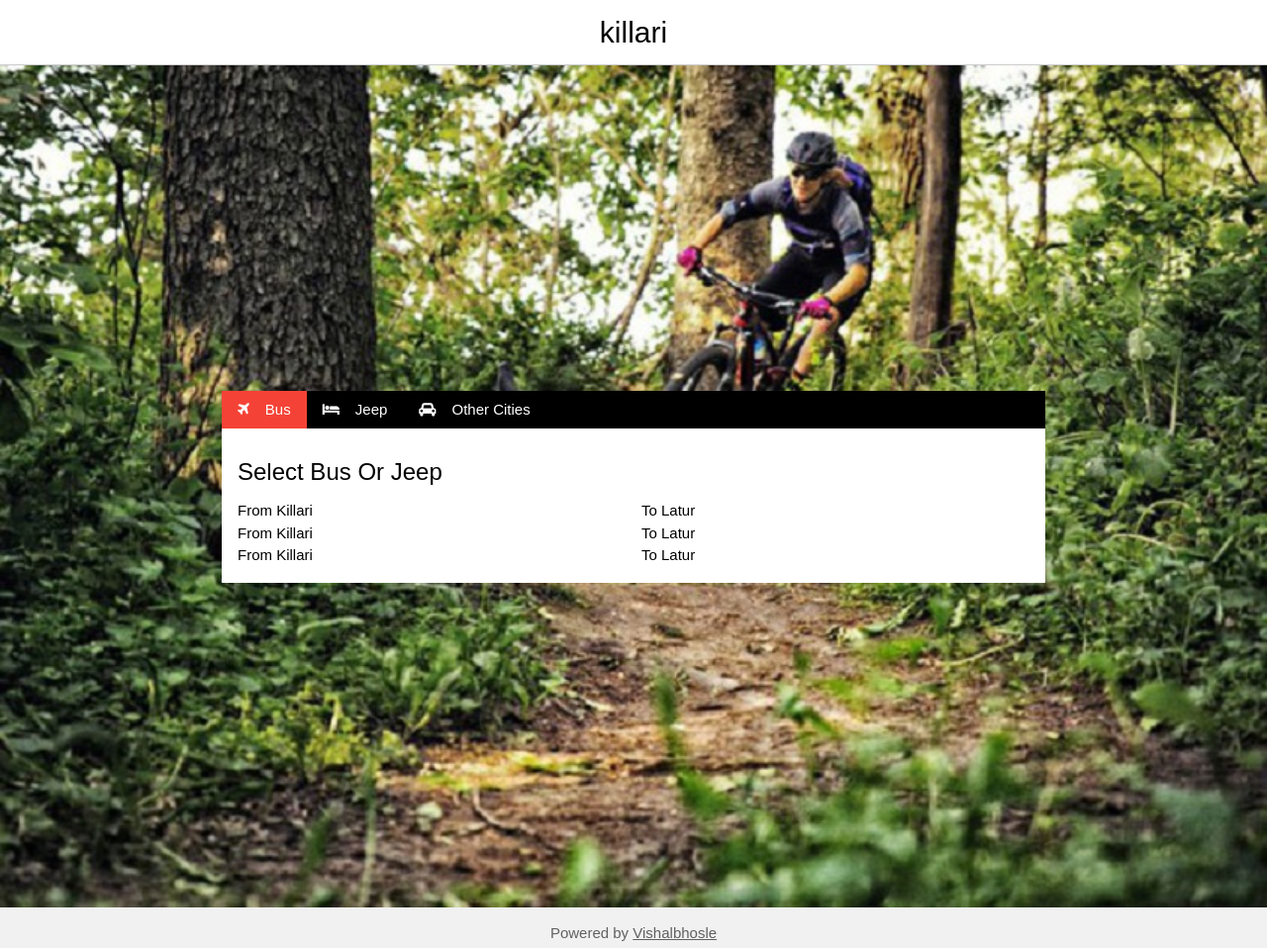
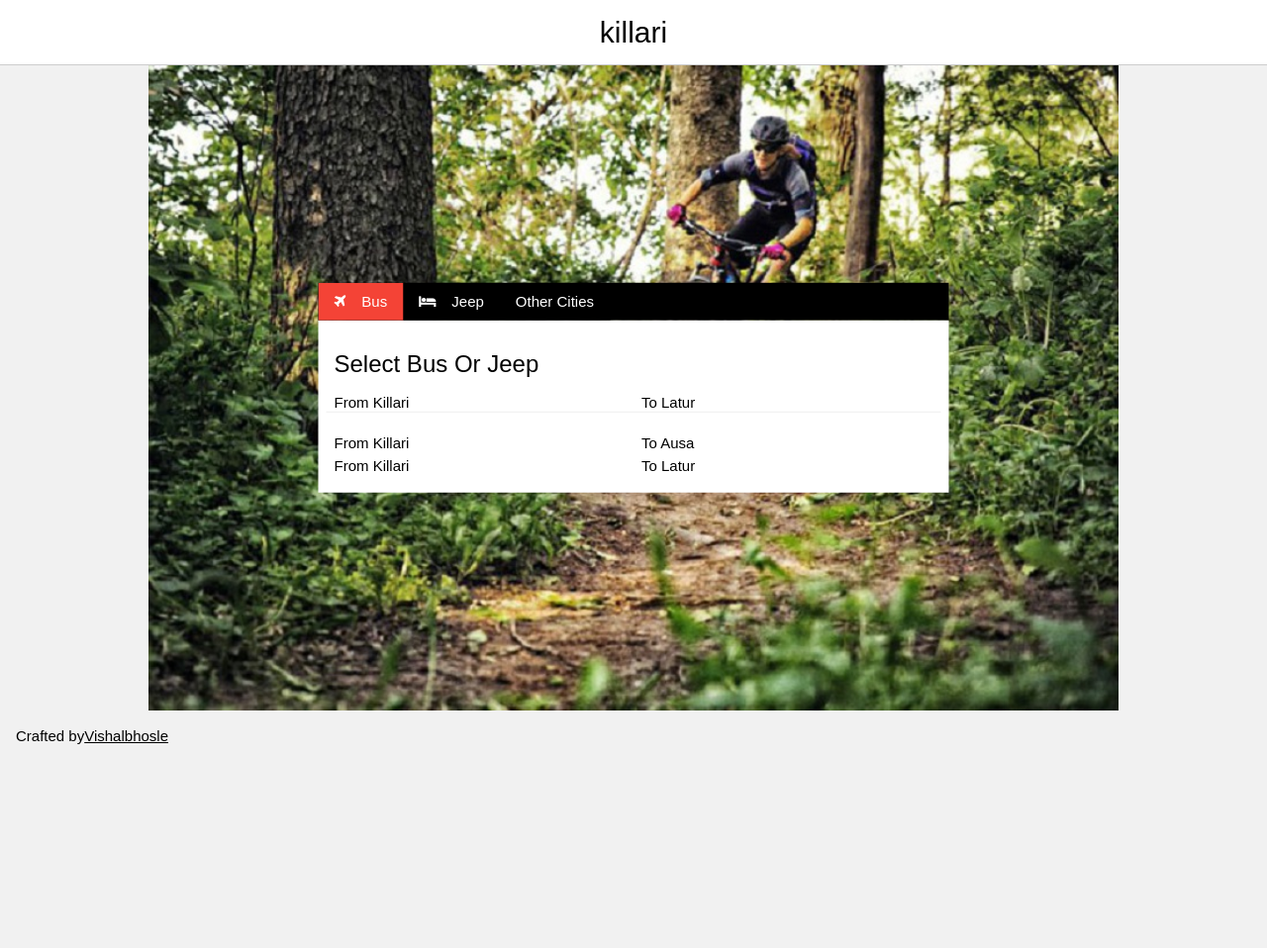
Before and after one commit to VishalBhosale55/VishalBhosale55.github.io, a plain HTML site: page index.html in a window 1280 px wide. Shown: the whole page at 99% size. After the commit the page ends 800 px from the top, so only its background shows below. Drawn offline with Linux system fonts and the light colour scheme; a web font is replaced by a local one.

Commit message:
Update index.html

```diff
--- a/index.html
+++ b/index.html
@@ -18,13 +18,13 @@ body,h1,h2,h3,h4,h5,h6 {font-family: "Raleway", Arial, Helvetica, sans-serif}
 </div>
 
 <!-- Header -->
-<header class="w3-display-container w3-content w3-hide-small" style="max-width:1500px">
+<header class="w3-display-container w3-content w3-hide-small" style="max-width:1500px,max-height:1800px">
   <img class="w3-image" src="images/trek.jpg" alt="London" width="1500" height="700">
   <div class="w3-display-middle" style="width:65%">
     <div class="w3-bar w3-black">
       <button class="w3-bar-item w3-button tablink" onclick="openLink(event, 'Flight');"><i class="fa fa-plane w3-margin-right"></i>Bus</button>
       <button class="w3-bar-item w3-button tablink" onclick="openLink(event, 'Hotel');"><i class="fa fa-bed w3-margin-right"></i>Jeep</button>
-     <button class="w3-bar-item w3-button tablink" onclick="openLink(event, 'Car');"><i class="fa fa-car w3-margin-right"></i>Other Cities</button>
+     <button class="w3-bar-item w3-button tablink" onclick="openLink(event, 'Car');">Other Cities</button>
     </div>
 
     <!-- Tabs -->
@@ -39,6 +39,7 @@ body,h1,h2,h3,h4,h5,h6 {font-family: "Raleway", Arial, Helvetica, sans-serif}
           <label>To</label>
           <label>Latur</label>
         </div>
+        <hr>
 
         <div class="w3-half">
           <label>From</label>
@@ -46,7 +47,7 @@ body,h1,h2,h3,h4,h5,h6 {font-family: "Raleway", Arial, Helvetica, sans-serif}
         </div>
         <div class="w3-half">
           <label>To</label>
-          <label>Latur</label>
+          <label>Ausa</label>
         </div>
 
 
@@ -92,8 +93,8 @@ body,h1,h2,h3,h4,h5,h6 {font-family: "Raleway", Arial, Helvetica, sans-serif}
 </div>
 
 <!-- Footer -->
-<footer class="w3-container w3-center w3-opacity w3-margin-bottom">
-  <p>Powered by <a href="https://www.vishalbhosale5.wordpress.com" target="_blank" class="w3-hover-text-green">Vishalbhosle</a></p>
+<footer class="w3-container w3-margin-bottom">
+  <p>Crafted by<a href="https://www.vishalbhosale5.wordpress.com" target="_blank" class="w3-hover-text-green">Vishalbhosle</a></p>
 </footer>
 
 <script>
```
